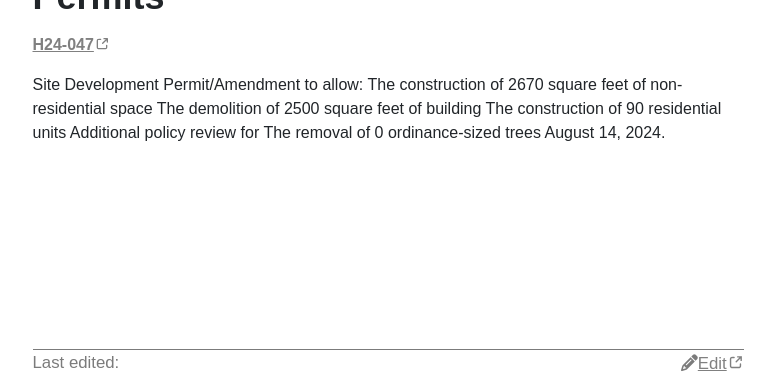
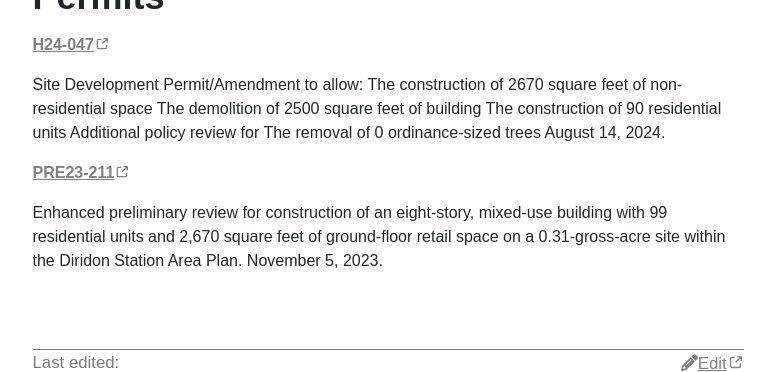
Before and after one commit to awildjake/sjbuild, a Jekyll site: the page built from _developments/500-w-san-carlos-st.md, in a window 1280 px wide, cut to the strip 612-984 px from the top of the page. Shown: the whole strip, without its empty margins (252-1025 px from the left). Built offline with Jekyll 4.4.1, drawn with Linux system fonts in a browser that asks for light colours.

Commit message:
old prelim permit added

```diff
--- a/_developments/500-w-san-carlos-st.md
+++ b/_developments/500-w-san-carlos-st.md
@@ -23,6 +23,18 @@ permits:
   contacts:
   - name: Seena Haghshenas
   - name: Owner HAGHSHENAS ABBAS
-last_updated: None
+- id: PRE23-211
+  status: Complete
+  initial_date: 2023-11-05
+  final_date: 2023-12-20
+  apn:
+  - 26420064
+  address: 500 W San Carlos St, San Jose, CA 95126
+  description: "Enhanced preliminary review for construction of an eight-story, mixed-use building with 99 residential units and 2,670 square feet of ground-floor retail space on a 0.31-gross-acre site within the Diridon Station Area Plan."
+  contacts:
+  - name: Abbas Haghshenas
+    company: HAGHSHENAS ABBAS
+  - name: Zohreh Tabatabaie
+last_updated: 2026-03-03
 published: true
 ---
```
